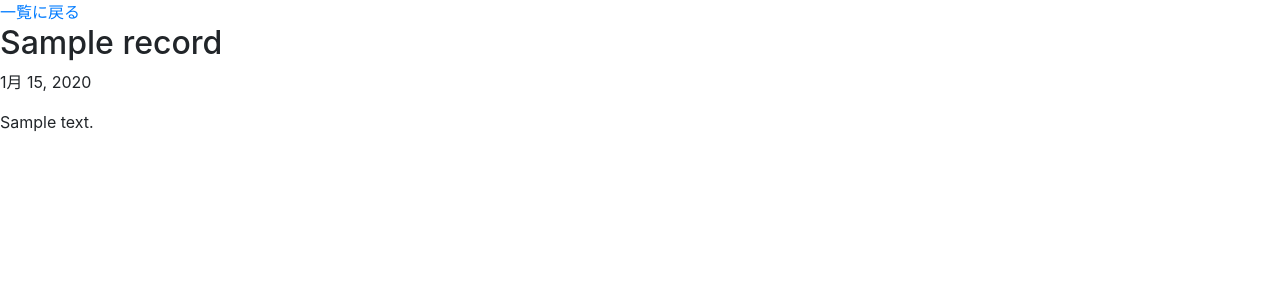
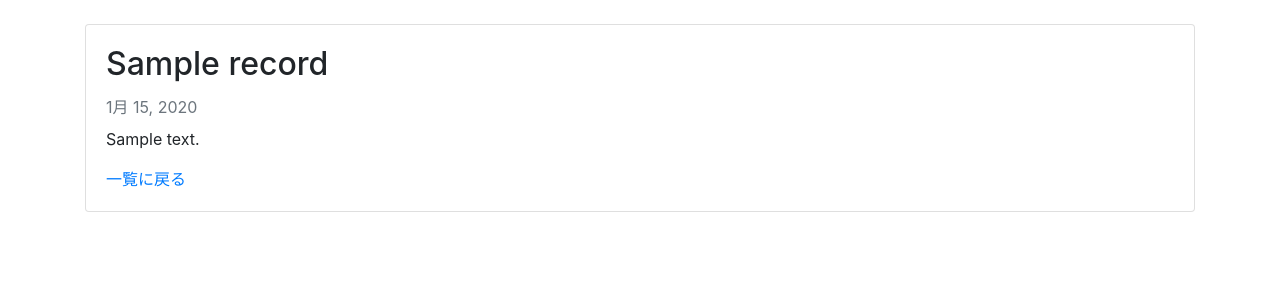
Before and after one commit to fuku710/currecord, a Django app: page /records/1/ in a window 1280 px wide. Shown: the top 300 px of the page. Run offline with Django 3.2, Linux system fonts and the light colour scheme; tables that the repository leaves empty hold one stand-in row (values such as "Sample post"); some libraries are stand-ins or nearby versions.

Commit message:
Add detail style

```diff
--- a/records/templates/records/record_detail.html
+++ b/records/templates/records/record_detail.html
@@ -1,8 +1,18 @@
 {% extends "base.html" %}
 {% block page_title %}{{ object.shop_name }}{% endblock page_title %}
 {% block content %}
-<a href="/records">一覧に戻る</a>
-<h2>{{ object.name }}</h2>
-<p>{{ object.date }}</p>
-<p>{{ object.note}}</p>
+<div class="container">
+    <div class="row">
+        <div class="col mt-4">
+            <div class="card">
+                <div class="card-body">
+                    <h2 class="card-title">{{ object.name }}</h2>
+                    <p class="mb-2 text-muted">{{ object.date }}</p>
+                    <p class="card-text">{{ object.note}}</p>
+                    <a href="/records" class="card-link">一覧に戻る</a>
+                </div>
+            </div>
+        </div>
+    </div>
+</div>
 {% endblock content %}
```
